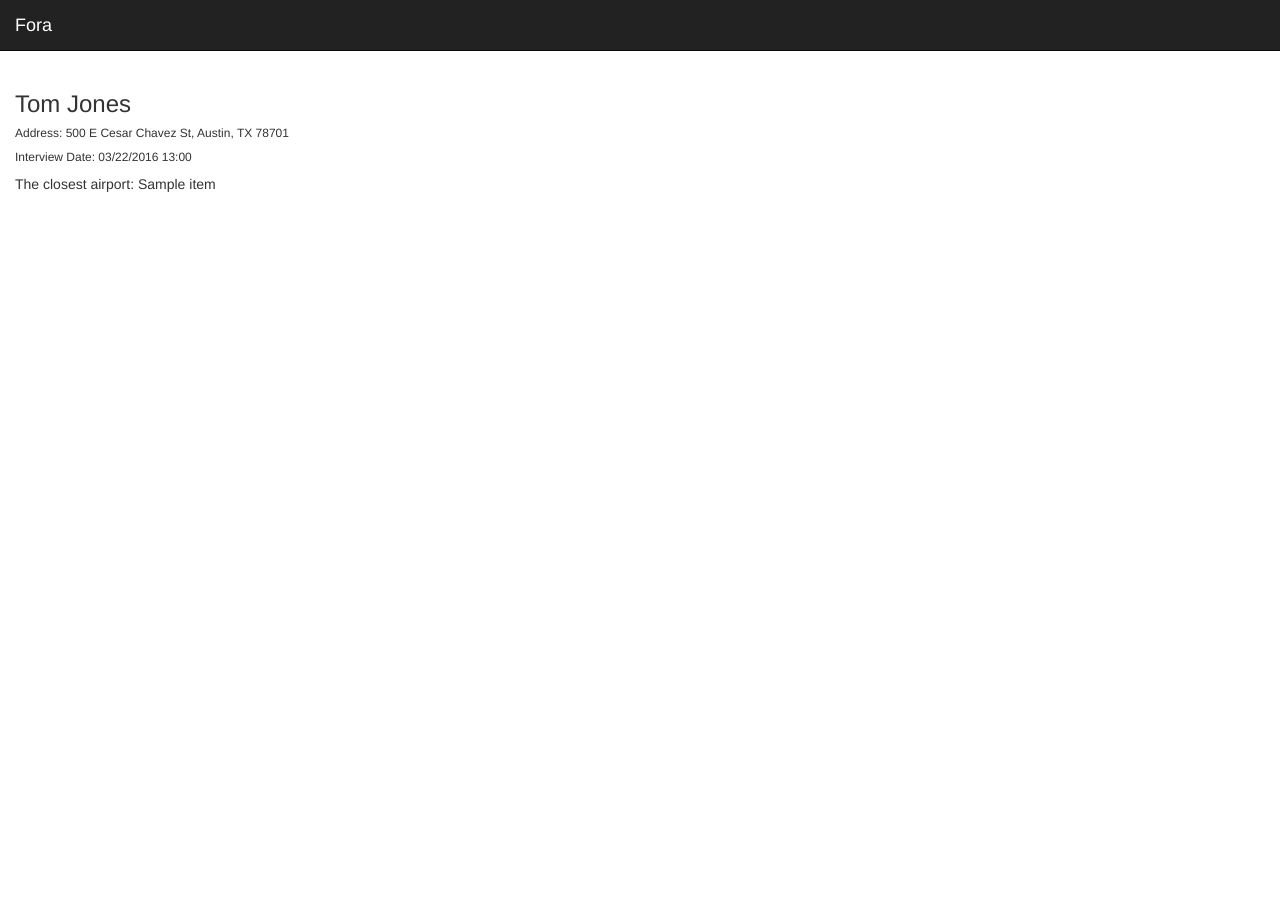
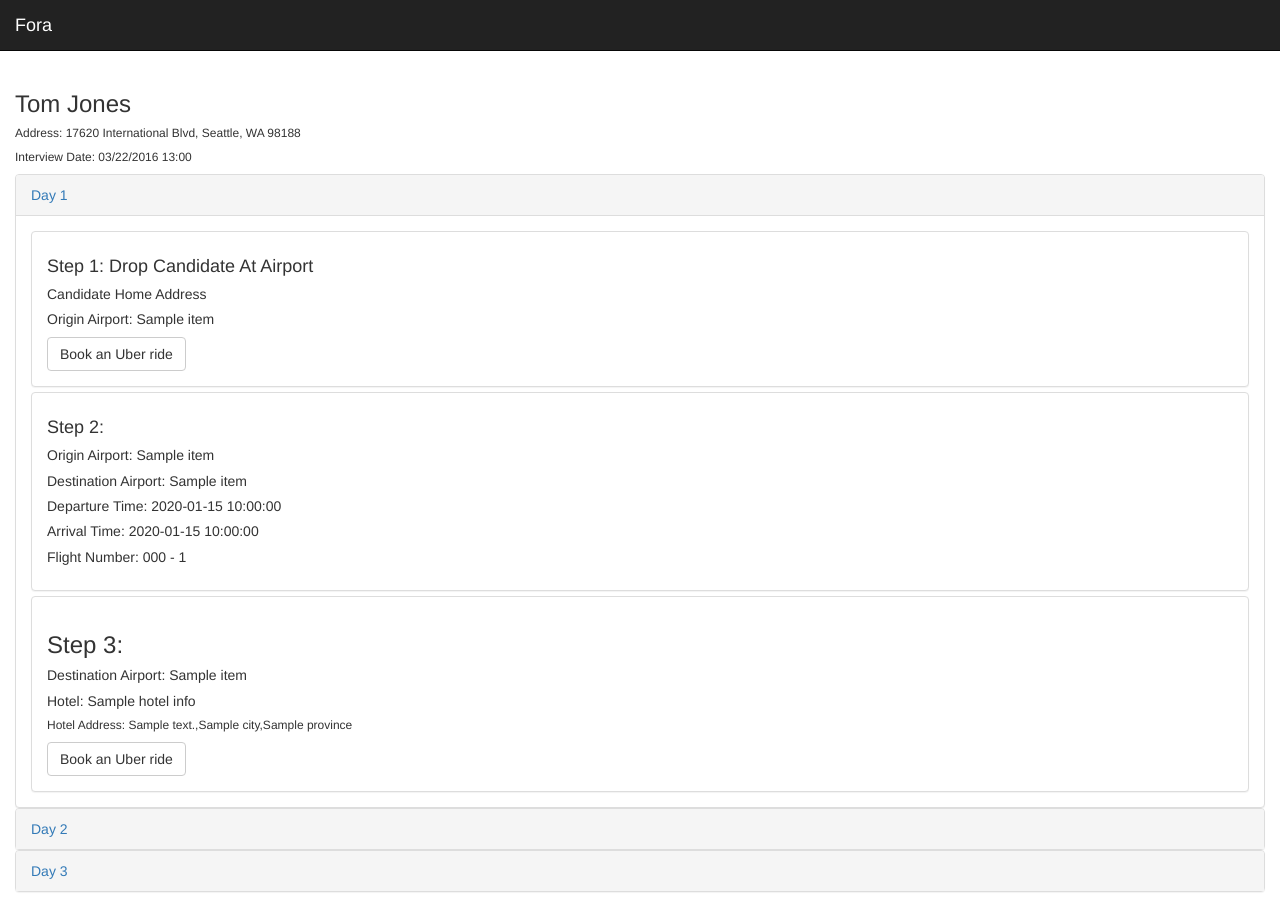
Before and after one commit to apranav19/UberHackathon, a Flask app: page /book/1 in a window 1280 px wide. Before the commit the page ends 192 px from the top, so only its background shows below. Run offline with Flask 2, Linux system fonts and the light colour scheme; a database or web service that is not in the repository returns one stand-in record (values such as "Sample title"); data that the repository does not hold is empty; some libraries are stand-ins or nearby versions.

Commit message:
Add hotels + planes

```diff
--- a/UserFactory.py
+++ b/UserFactory.py
@@ -7,10 +7,10 @@ def generate_candidates(num_candidates):
         {
             'id': 1,
             'name': 'Tom Jones',
-            'address': '500 E Cesar Chavez St, Austin, TX 78701',
+            'address': '17620 International Blvd, Seattle, WA 98188',
             'interview_date': '03/22/2016 13:00',
-            'latitude': '30.2636408',
-            'longitude': '-97.741672'
+            'latitude': '47.4417966',
+            'longitude': '-122.3050032'
         },
         {
             'id': 2,
--- a/main.py
+++ b/main.py
@@ -1,6 +1,7 @@
 from flask import Flask, render_template
 import requests
 import UserFactory
+from datetime import datetime, timedelta
 
 app = Flask(__name__)
 
@@ -8,7 +9,9 @@ candidate_pool = UserFactory.generate_candidates(5)
 
 current_office = {
    'company_name': 'Blue Whale Inc.',
-   'address': '144 Townsend St, San Francisco, CA 94107'
+   'address': '1501 Magnolia Ave, San Bruno, CA 94066',
+   'latitude': '37.6089039',
+   'longitude': '-122.4041261'
 }
 
 EXPEDIA_API_KEY="CCK2GO59nPAFwiFiPX4D3HsZORoHWat7"
@@ -33,20 +36,76 @@ def book_candidate(candidate_id):
             candidate = c
             break
 
+    company_airport, company_iata = fetch_airport_data(current_office['latitude'], current_office['longitude'])
+    candidate_airport, candidate_iata = fetch_airport_data(candidate['latitude'], candidate['longitude'])
+
+    dept_date = (datetime.strptime(candidate['interview_date'], '%m/%d/%Y %H:%M') - timedelta(days=1)).date()
+    ret_date = (datetime.strptime(candidate['interview_date'], '%m/%d/%Y %H:%M') + timedelta(days=1)).date()
+
+    # Make call to recommended flights
+    f1, f2 = fetch_recommended_flight(candidate_iata, company_iata, dept_date, ret_date)
+
+    # Make call to recommended hotels
+    hotel = fetch_recommended_hotels(current_office['latitude'], current_office['longitude'], dept_date, ret_date)
+
+
+    return render_template('book.html', candidate=candidate, company_airport=company_airport, candidate_airport=candidate_airport, flight1=f1, flight2=f2, hotel=hotel)
+
+
+def fetch_airport_data(lat, lng):
     params = {
         'apikey': EXPEDIA_API_KEY,
-        'lat': c['latitude'],
-        'lng': c['longitude'],
+        'lat': lat,
+        'lng': lng,
         'type': 'airport',
         'verbose': 3,
-        'within': '50km'
+        'within': '20km'
+    }
 
-    }
     resp = requests.get('http://terminal2.expedia.com/x/geo/features?', params=params)
     resp_dict = resp.json()
+
     airport_name = resp_dict[0]['name']
+    airport_iata = resp_dict[0]['tags']['iata']['airportCode']['value']
 
-    return render_template('book.html', candidate=candidate, airport=airport_name)
+    return airport_name, airport_iata
+
+def fetch_recommended_flight(origin, destination, dept_date, ret_date):
+    params = {
+        'apikey': EXPEDIA_API_KEY,
+        'departureAirport': origin,
+        'arrivalAirport': destination,
+        'departureDate': dept_date,
+        'returnDate': ret_date
+    }
+
+    resp = requests.get('http://terminal2.expedia.com/x/mflights/search?', params=params)
+    resp_dict = resp.json()
+
+    rec_first_flight = resp_dict['legs'][0]['segments'][0]
+    rec_sec_flight = resp_dict['legs'][1]['segments'][0]
+
+    return rec_first_flight, rec_sec_flight
+
+def fetch_recommended_hotels(lat, lng, checkin_date, checkout_date):
+    params = {
+        'apikey': EXPEDIA_API_KEY,
+        'location': lat+','+lng,
+        'dates': str(checkin_date)+','+str(checkout_date),
+        'radius': '5km'
+    }
+
+    resp = requests.get('http://terminal2.expedia.com/x/hotels?', params=params)
+    resp_dict =resp.json()
+    first_hotel = resp_dict['HotelInfoList']['HotelInfo'][0]
+    first_hotel_location = first_hotel['Location']
+
+    hotel = {
+        'name': first_hotel['Name'],
+        'address': first_hotel_location['StreetAddress'] + ',' + first_hotel_location['City'] + ',' + first_hotel_location['Province']
+    }
+
+    return hotel
 
 
 if __name__ == '__main__':
--- a/templates/book.html
+++ b/templates/book.html
@@ -22,11 +22,127 @@
         <h6> Address: {{ candidate.address }} </h6>
         <h6> Interview Date: {{ candidate.interview_date }} </h6>
       </div>
+    </div>
+<div class="panel-group" id="accordion" role="tablist" aria-multiselectable="true">
+    <div class="row">
       <div class="col-md-12">
-        The closest airport:
-        {{ airport }}
-      </div>
+        <div class="panel panel-default">
+          <div class="panel-heading" role="tab" id="headingOne">
+            <a role="button" data-toggle="collapse" data-parent="#accordion" href="#collapseOne" aria-expanded="true" aria-controls="collapseOne">
+              Day 1
+            </a>
+          </div>
+            <div id="collapseOne" class="panel-collapse collapse in" role="tabpanel" aria-labelledby="headingOne">
+            <div class="panel-body">
+              <div class="panel panel-default">
+                <div class="panel-body">
+                  <h4> Step 1: Drop Candidate At Airport </h4>
+                  <h5> Candidate Home Address </h5>
+                  <h5> Origin Airport: {{ candidate_airport }} </h5>
+                  <button class="btn btn-default">Book an Uber ride</button>
+                </div>
+              </div>
+              <div class="panel panel-default">
+                <div class="panel-body">
+                  <h4> Step 2: </h4>
+                  <h5> Origin Airport: {{ candidate_airport }} </h5>
+                  <h5> Destination Airport: {{ company_airport }} </h5>
+                  <h5> Departure Time: {{ flight1.departureTime }} </h5>
+                  <h5> Arrival Time: {{ flight1.arrivalTime }} </h5>
+                  <h5> Flight Number: {{ flight1.airlineCode }} - {{ flight1.flightNumber }} </h5>
+                </div>
+              </div>
+              <div class="panel panel-default">
+                <div class="panel-body">
+                  <h3> Step 3: </h3>
+                  <h5> Destination Airport: {{ company_airport }} </h5>
+                  <h5> Hotel: {{ hotel.name }}</h5>
+                  <h6> Hotel Address: {{ hotel.address }} </h6>
+                  <button class="btn btn-default">Book an Uber ride</button>
+                </div>
+              </div>
+            </div>
+          </div>
+          </div>
+        </div>
     </div>
+    <div class="row">
+      <div class="col-md-12">
+        <div class="panel panel-default">
+          <div class="panel-heading" role="tab" id="headingTwo">
+            <a class="collapsed" role="button" data-toggle="collapse" data-parent="#accordion" href="#collapseTwo" aria-expanded="false" aria-controls="collapseTwo">
+              Day 2
+            </a>
+          </div>
+             <div id="collapseTwo" class="panel-collapse collapse" role="tabpanel" aria-labelledby="headingTwo">
+            <div class="panel-body">
+              <div class="panel panel-default">
+                <div class="panel-body">
+                  <h4> Step 1: Pickup Candidate From Hotel </h4>
+                  <h5> Hotel: {{ hotel.name }}</h5>
+                  <h6> Hotel Address: {{ hotel.address }} </h6>
+                  <h5> Company Location: </h5>
+                  <button class="btn btn-default">Book an Uber ride</button>
+                </div>
+              </div>
+              <div class="panel panel-default">
+                <div class="panel-body">
+                  <h3> Step 2: Drop Candidate at Hotel </h3>
+                  <h5> Company Location: </h5>
+                  <h5> Hotel: {{ hotel.name }}</h5>
+                  <h6> Hotel Address: {{ hotel.address }} </h6>
+                  <button class="btn btn-default">Book an Uber ride</button>
+                </div>
+              </div>
+            </div>
+          </div>
+        </div>
+    </div>
+  </div>
+    <div class="row">
+      <div class="col-md-12">
+        <div class="panel panel-default">
+          <div class="panel-heading" role="tab" id="headingThree">
+            <a class="collapsed" role="button" data-toggle="collapse" data-parent="#accordion" href="#collapseThree" aria-expanded="false" aria-controls="collapseThree">
+            Day 3
+          </a>
+          </div>
+             <div id="collapseThree" class="panel-collapse collapse" role="tabpanel" aria-labelledby="headingThree">
+            <div class="panel-body">
+              <div class="panel panel-default">
+                <div class="panel-body">
+                  <h4> Step 1: Drop candidate at airport </h4>
+                  <h5> Hotel: {{ hotel.name }}</h5>
+                  <h6> Hotel Address: {{ hotel.address }} </h6>
+                  <h5> Departure Airport:  </h5>
+                  <button class="btn btn-default">Book an Uber ride</button>
+                </div>
+              </div>
+              <div class="panel panel-default">
+                <div class="panel-body">
+                  <h4> Step 2: </h4>
+                  <h5> Origin Airport: {{ company_airport }} </h5>
+                  <h5> Destination Airport: {{ candidate_airport }} </h5>
+                  <h5> Departure Time: {{ flight2.departureTime }} </h5>
+                  <h5> Arrival Time: {{ flight2.arrivalTime }} </h5>
+                  <h5> Flight Number: {{ flight2.airlineCode }} - {{ flight2.flightNumber }} </h5>
+                  <button class="btn btn-default">Book an Uber ride</button>
+                </div>
+              </div>
+              <div class="panel panel-default">
+                <div class="panel-body">
+                  <h4> Step 3: </h4>
+                  <h5> Arrival Airport:  </h5>
+                  <h5> Candidate Home: </h5>
+                  <button class="btn btn-default">Book an Uber ride</button>
+                </div>
+              </div>
+            </div>
+          </div>
+          </div>
+        </div>
+    </div>
+  </div>
   </div>
 </body>
 </html>
```
